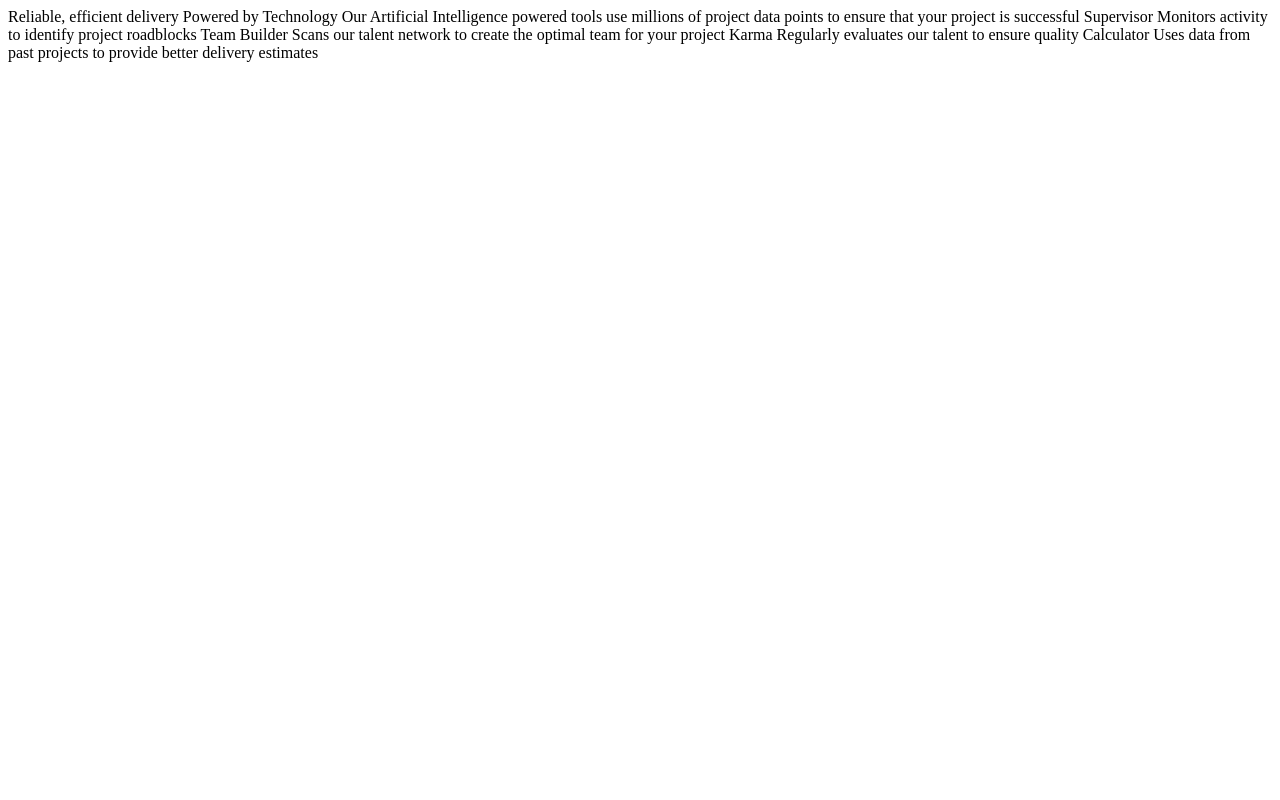
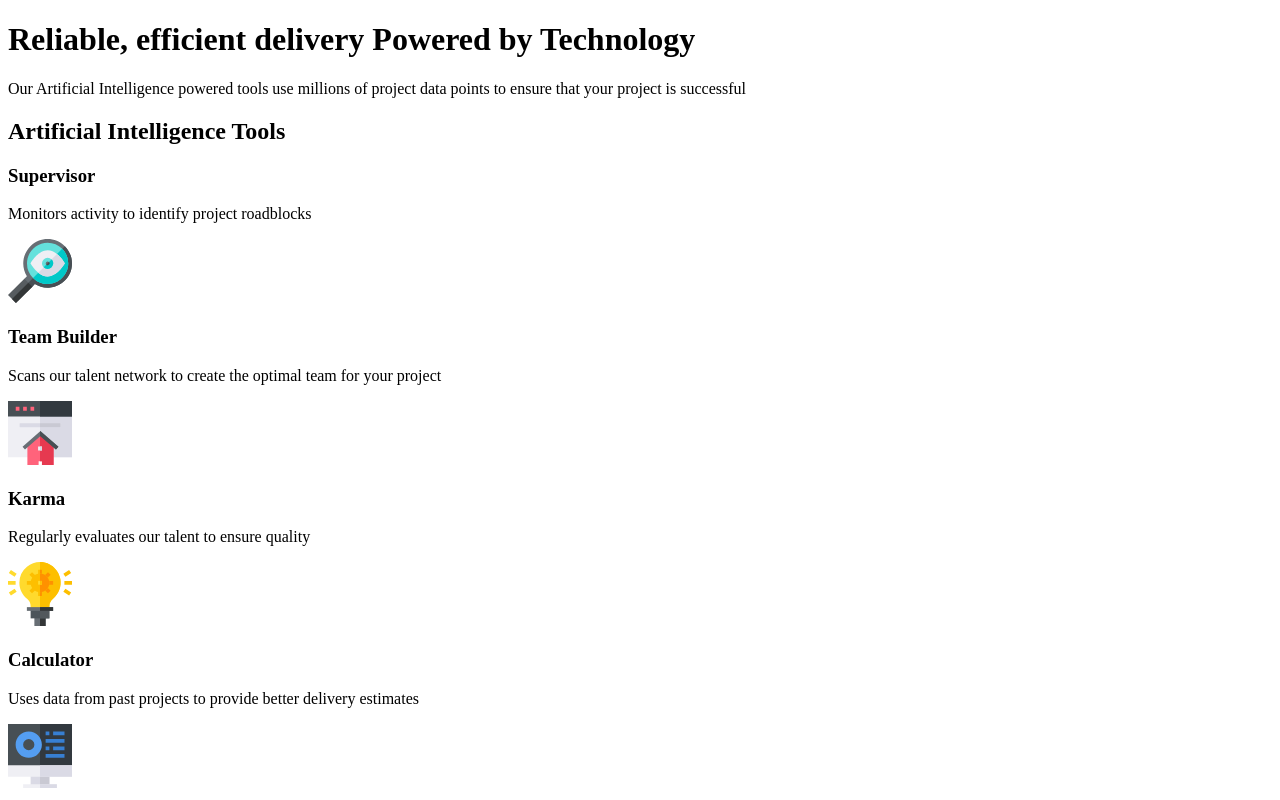
Before and after one commit to IamAbhiDev/four-card-feature-section-master-new.github.io, a plain HTML site: page index.html in a window 1280 px wide. Drawn offline with Linux system fonts and the light colour scheme.

Commit message:
index.html written

```diff
--- a/index.html
+++ b/index.html
@@ -15,23 +15,57 @@
 
 <body>
 
-  Reliable, efficient delivery
-  Powered by Technology
+  <header class="header">
+    <h1 class="header__heading">
+      Reliable, efficient delivery <span class="header__heading__sub-heading">Powered by Technology</span>
+    </h1>
 
-  Our Artificial Intelligence powered tools use millions of project data points
-  to ensure that your project is successful
+    <p class="header__text">Our Artificial Intelligence powered tools use millions of project data points
+      to ensure that your project is successful</p>
+  </header>
 
-  Supervisor
-  Monitors activity to identify project roadblocks
+  <h2 class="section-heading sr-only">Artificial Intelligence Tools</h2>
+  <main class="section">
 
-  Team Builder
-  Scans our talent network to create the optimal team for your project
+    <div class="section__card">
+      <div class="section__card__content">
+        <h3 class="section__card__content__title">Supervisor</h3>
+        <p class="section__card__content__description">Monitors activity to identify project roadblocks</p>
+      </div>
 
-  Karma
-  Regularly evaluates our talent to ensure quality
+      <img src="./images/icon-supervisor.svg" alt="" class="section__card__logo">
+    </div>
 
-  Calculator
-  Uses data from past projects to provide better delivery estimates
+    <div class="section__card">
+      <div class="section__card__content">
+        <h3 class="section__card__content__title">Team Builder</h3>
+        <p class="section__card__content__description">Scans our talent network to create the optimal team for your
+          project</p>
+      </div>
+
+      <img src="./images/icon-team-builder.svg" alt="" class="section__card__logo">
+    </div>
+
+    <div class="section__card">
+      <div class="section__card__content">
+        <h3 class="section__card__content__title">Karma</h3>
+        <p class="section__card__content__description">Regularly evaluates our talent to ensure quality</p>
+      </div>
+
+      <img src="./images/icon-karma.svg" alt="" class="section__card__logo">
+    </div>
+
+    <div class="section__card">
+      <div class="section__card__content">
+        <h3 class="section__card__content__title">Calculator</h3>
+        <p class="section__card__content__description">Uses data from past projects to provide better delivery estimates
+        </p>
+      </div>
+
+      <img src="./images/icon-calculator.svg" alt="" class="section__card__logo">
+    </div>
+
+  </main>
 
 </body>
 
```
